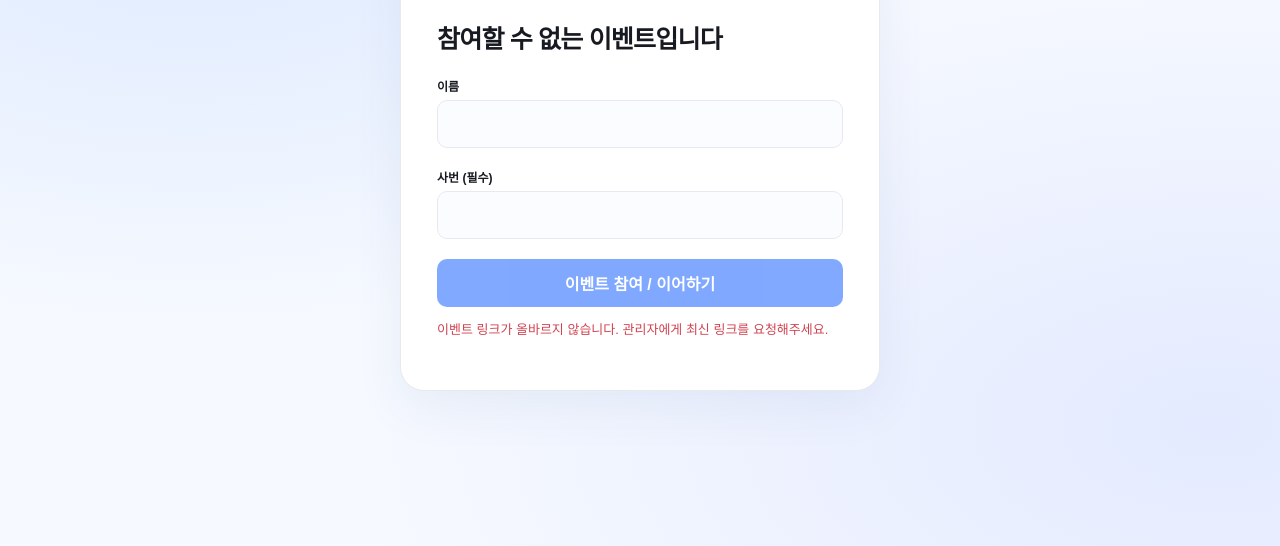
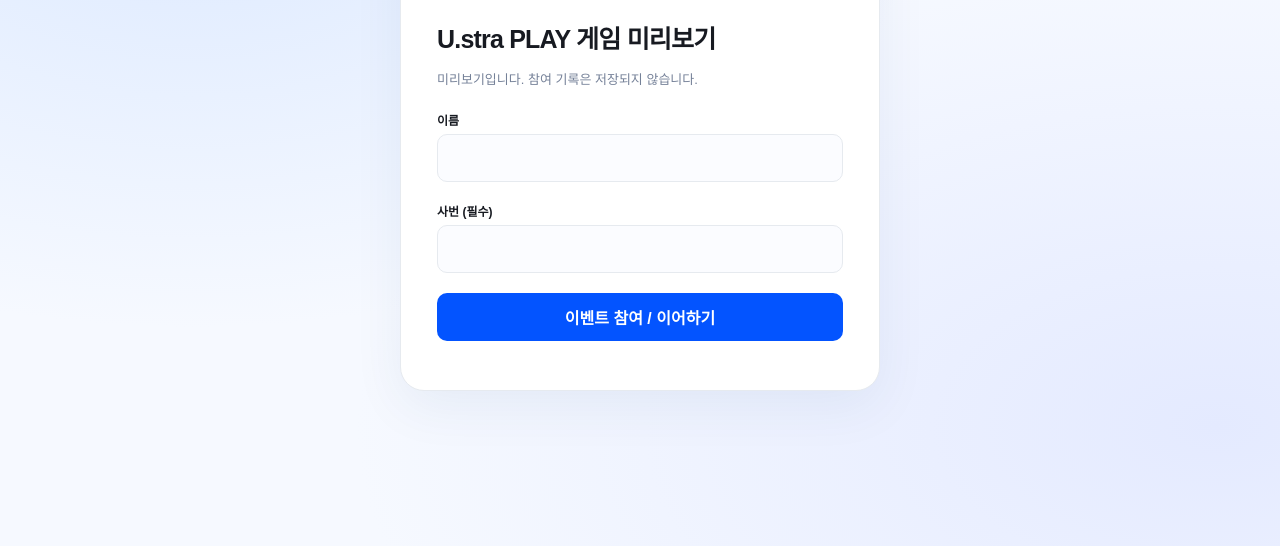
Before and after one commit to jeremyjeong8967-max/U.stra-PLAY, a plain HTML site: page games/index.html in a window 1280 px wide. Shown: the part 254-800 px from the top of the page. Drawn offline with Linux system fonts and the light colour scheme.

Commit message:
Update index.html

```diff
--- a/games/index.html
+++ b/games/index.html
@@ -564,8 +564,25 @@
       const GAME_LABELS = { 0: '접속 순번 이벤트', 1: '행운 룰렛', 2: '오늘의 퀴즈', 3: '생일 맞추기' };
       const HIDDEN = '참여가 완료되었습니다. 결과는 별도로 안내드립니다.';
       const $ = id => document.getElementById(id);
-      const previewMode = new URLSearchParams(location.search).get('preview') === '1';
-      let eventData = readEvent();
+      // GitHub Pages 직접 접속 테스트: 이벤트 링크 없이 /games/를 열면
+      // 저장되지 않는 샘플 룰렛 미리보기를 표시합니다.
+      const linkedEvent = readEvent();
+      const previewMode = new URLSearchParams(location.search).get('preview') === '1' || !linkedEvent;
+      let eventData = linkedEvent || {
+        id: 'github-pages-demo-event',
+        title: 'U.stra PLAY 게임 미리보기',
+        game: 1,
+        start: '2026-01-01T00:00',
+        end: '2099-12-31T23:59',
+        status: 'active',
+        prize: '테스트용 가상 경품',
+        desc: 'GitHub Pages에서 직원용 게임 화면을 확인하기 위한 샘플 이벤트입니다. 가상의 이름과 사번으로 테스트해 주세요.',
+        multiple: false,
+        showResult: true,
+        config: {
+          prizeItems: '커피 쿠폰 | 40\n편의점 상품권 | 30\n간식 세트 | 20\n다음 기회 | 10'
+        }
+      };
       let entry = null;
       let busy = false;
       let cleanupGame = () => {};
```
